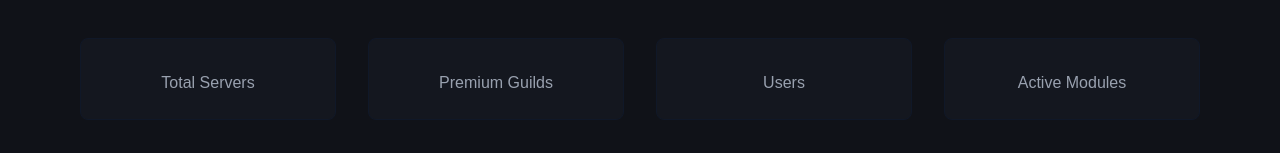
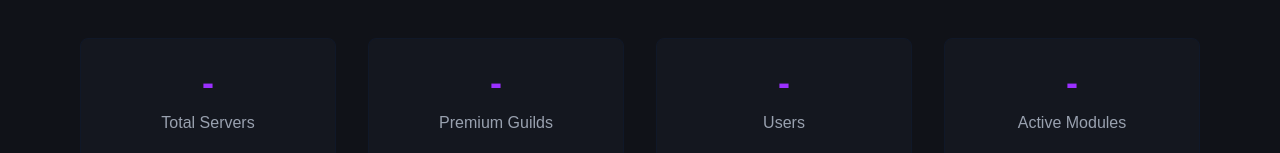
Before and after one commit to HeapReaper/Orbit, a Next.js app: page / in a window 1280 px wide. Shown: the part 626-779 px from the top of the page. Built offline with nearby package versions, Linux system fonts and the light colour scheme; no server answers; the database is empty.

Commit message:
Fixed content shift on statistics on home page

```diff
--- a/app/(public)/page.tsx
+++ b/app/(public)/page.tsx
@@ -8,10 +8,10 @@ import helpData from "@/app/(dashboard)/dashboard/data/helpData";
 import {useEffect, useState} from "react";
 
 export default function Home() {
-  const [totalServers, setTotalServers] = useState<number[]>([]);
-  const [premiumServers, setPremiumServers] = useState<number[]>([]);
-  const [totalUsers, setTotalUsers] = useState<number[]>([]);
-  const [activeModules, setActiveModules] = useState<number[]>([]);
+  const [totalServers, setTotalServers] = useState<number | null>(null);
+  const [premiumServers, setPremiumServers] = useState<number | null>(null);
+  const [totalUsers, setTotalUsers] = useState<number | null>(null);
+  const [activeModules, setActiveModules] = useState<number | null>(null);
 
   useEffect(() => {
     const fetchData = async () => {
@@ -82,22 +82,22 @@ export default function Home() {
 
         <div className="grid grid-cols-2 md:grid-cols-4 gap-8">
           <div className="bg-[#14171f] p-6 rounded-lg text-center hover:shadow-lg hover:border-blue-600 border border-gray-900 transition">
-            <h3 className="text-4xl font-bold text-[var(--primary-color)]">{totalServers}</h3>
+            <h3 className="text-4xl font-bold text-[var(--primary-color)]">{totalServers ?? "-"}</h3>
             <p className="text-gray-400 mt-2">Total Servers</p>
           </div>
 
           <div className="bg-[#14171f] p-6 rounded-lg text-center hover:shadow-lg hover:border-blue-600 border border-gray-900 transition">
-            <h3 className="text-4xl font-bold text-[var(--primary-color)]">{premiumServers}</h3>
+            <h3 className="text-4xl font-bold text-[var(--primary-color)]">{premiumServers ?? "-"}</h3>
             <p className="text-gray-400 mt-2">Premium Guilds</p>
           </div>
 
           <div className="bg-[#14171f] p-6 rounded-lg text-center hover:shadow-lg hover:border-blue-600 border border-gray-900 transition">
-            <h3 className="text-4xl font-bold text-[var(--primary-color)]">{totalUsers}</h3>
+            <h3 className="text-4xl font-bold text-[var(--primary-color)]">{totalUsers ?? "-"}</h3>
             <p className="text-gray-400 mt-2">Users</p>
           </div>
 
           <div className="bg-[#14171f] p-6 rounded-lg text-center hover:shadow-lg hover:border-blue-600 border border-gray-900 transition">
-            <h3 className="text-4xl font-bold text-[var(--primary-color)]">{activeModules}</h3>
+            <h3 className="text-4xl font-bold text-[var(--primary-color)]">{activeModules ?? "-"}</h3>
             <p className="text-gray-400 mt-2">Active Modules</p>
           </div>
         </div>
```
